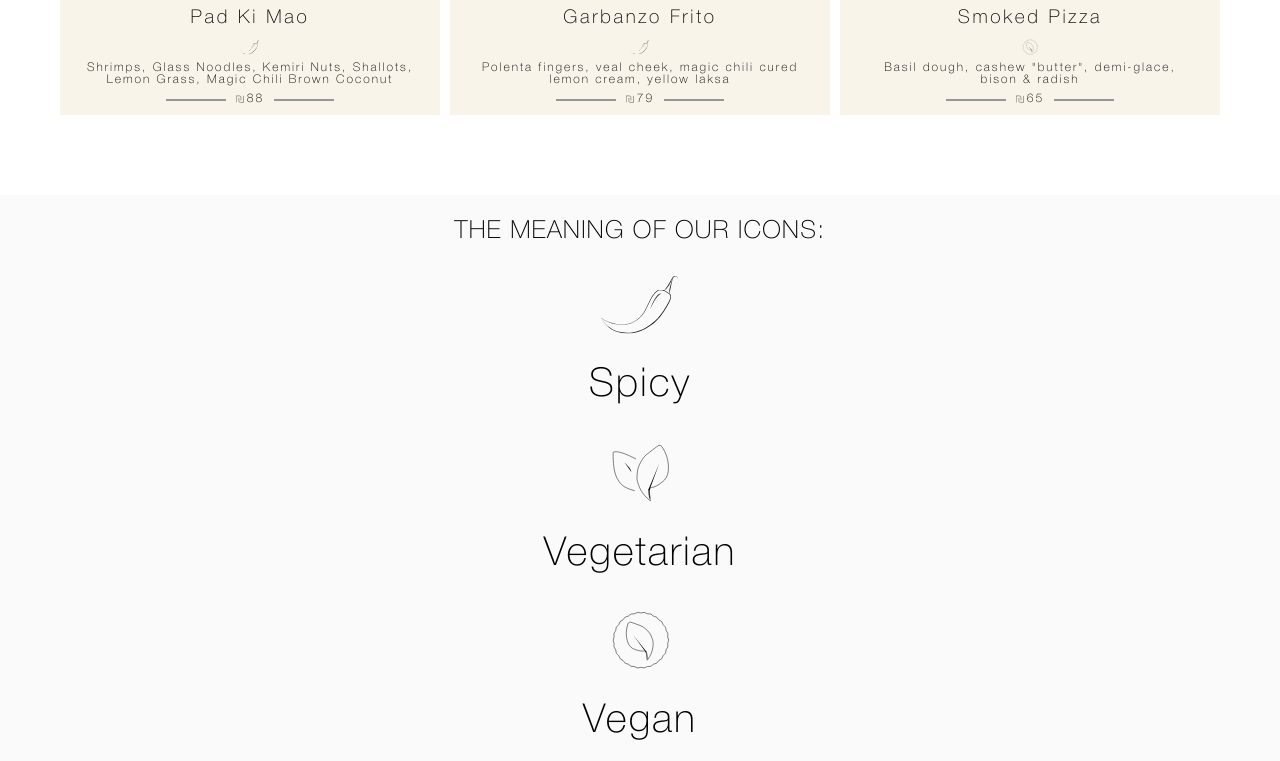
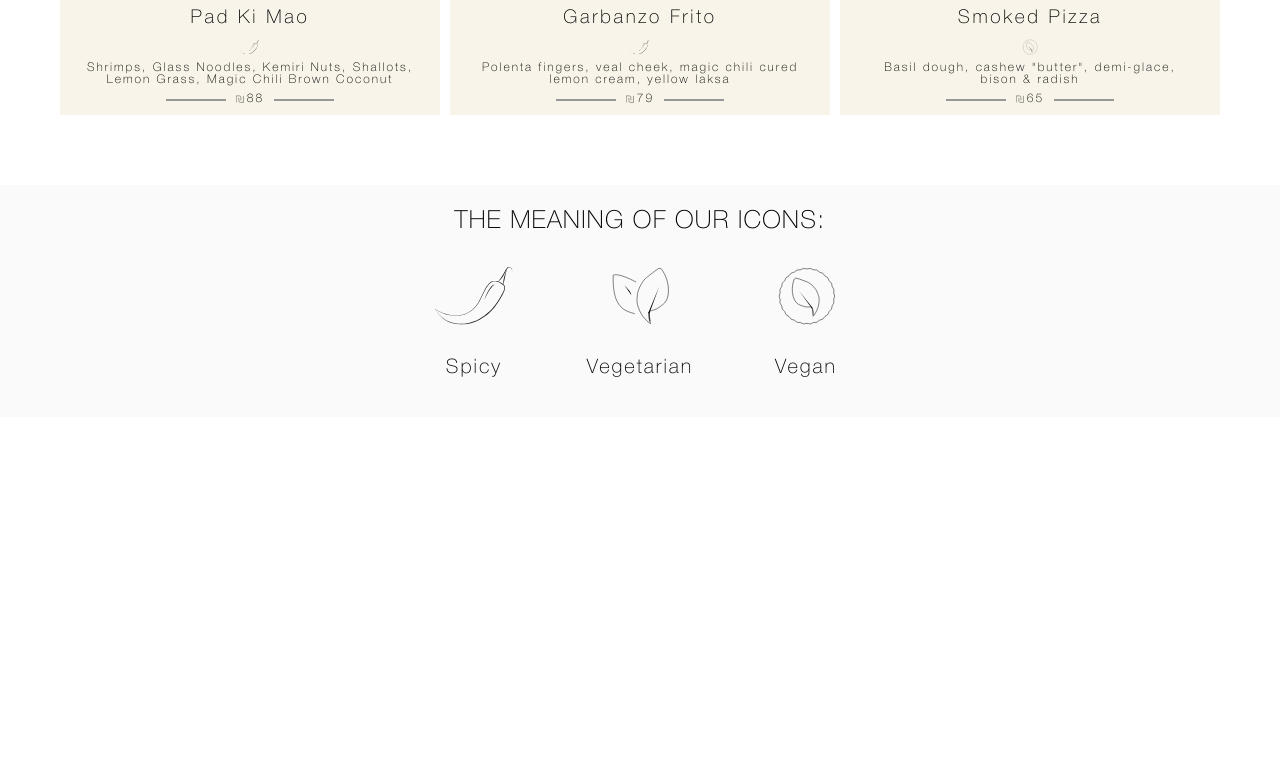
Before and after one commit to Ori-Amzallag-Moveo/Epicure, an Angular app: page / in a window 1280 px wide. Shown: the part 1542-2303 px from the top of the page. After the commit the page ends 1959 px from the top, so only its background shows below. Built offline with nearby package versions, Linux system fonts and the light colour scheme.

Commit message:
last fix

```diff
--- a/src/app/homepage/icon-meaning/icon-meaning.component.scss
+++ b/src/app/homepage/icon-meaning/icon-meaning.component.scss
@@ -4,7 +4,6 @@
   @include componentPadding;
   background-color: $lightGreyColor;
   @include flexStyleColumn;
-  margin-top: 46px;
 
   h2 {
     @include h2Font;
@@ -15,7 +14,7 @@
 
   .icons-container {
     @include flexStyleColumn;
-    gap: 56px;
+    gap: 20px;
     margin-bottom: 24px;
   }
 }
@@ -25,18 +24,15 @@
 /* Medium screens */
 @include medium-screens {
   .container {
-    margin-top: 60px;
-
     h2 {
       @include h2Font;
-      font-size: 5vh;
       margin-top: 35.5px;
     }
 
     .icons-container {
       @include flexStyleRow;
       margin-bottom: 4vh;
-      gap: 40px;
+      gap: 25px;
     }
   }
 }
@@ -44,10 +40,9 @@
 /* Large screens */
 @include large-screens {
   .container {
-    margin-top: 80px;
-
     .icons-container {
-      gap: 40px;
+      @include flexStyleRow;
+      gap: 30px;
     }
   }
 }
--- a/src/shared/icons/icon/icon.component.scss
+++ b/src/shared/icons/icon/icon.component.scss
@@ -20,7 +20,7 @@
 
     p {
       @include iconLabelFont;
-      font-size: 3vh;
+      font-size: 15px;
     }
 
     img {
@@ -39,7 +39,7 @@
 
     p {
       @include iconLabelFont;
-      font-size: 4vh;
+      font-size: 15px;
     }
 
     img {
@@ -58,7 +58,7 @@
 
     p {
       @include iconLabelFont;
-      font-size: 5vh;
+      font-size: 20px;
     }
 
     img {
```
